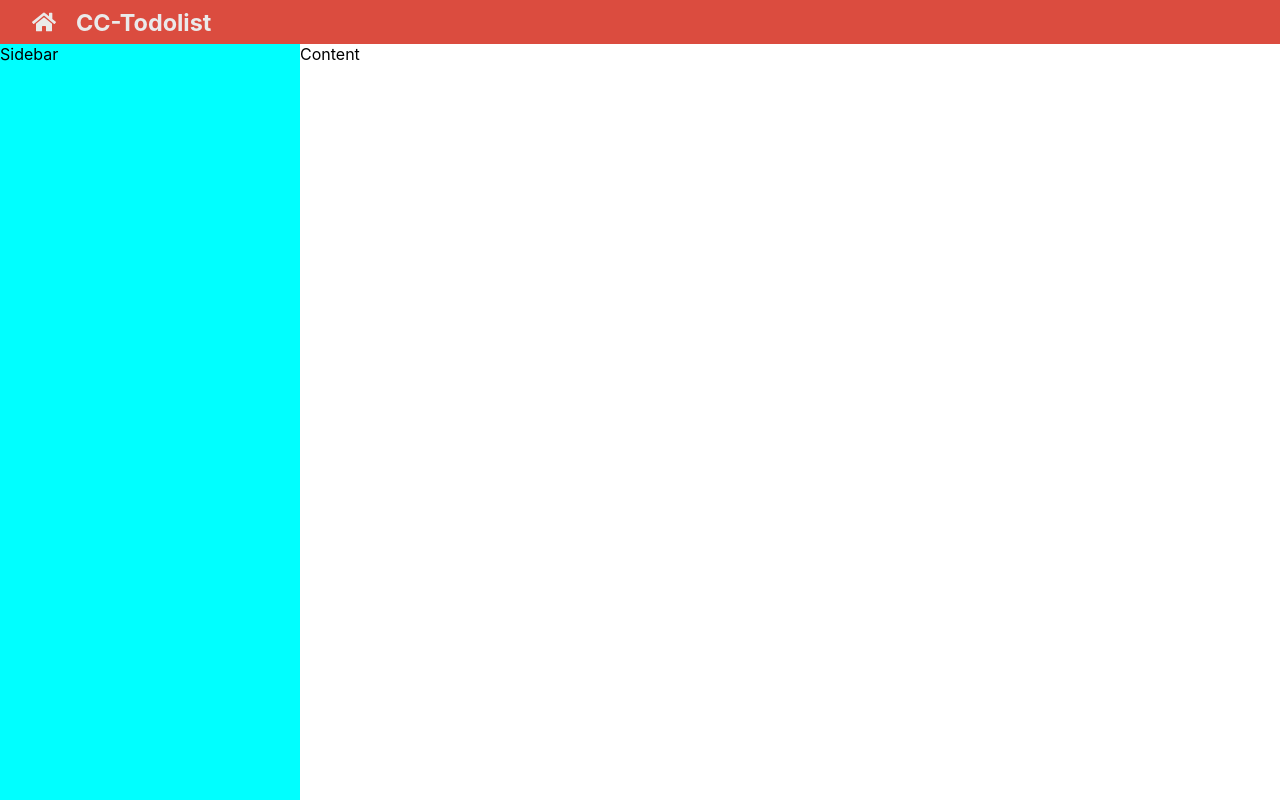
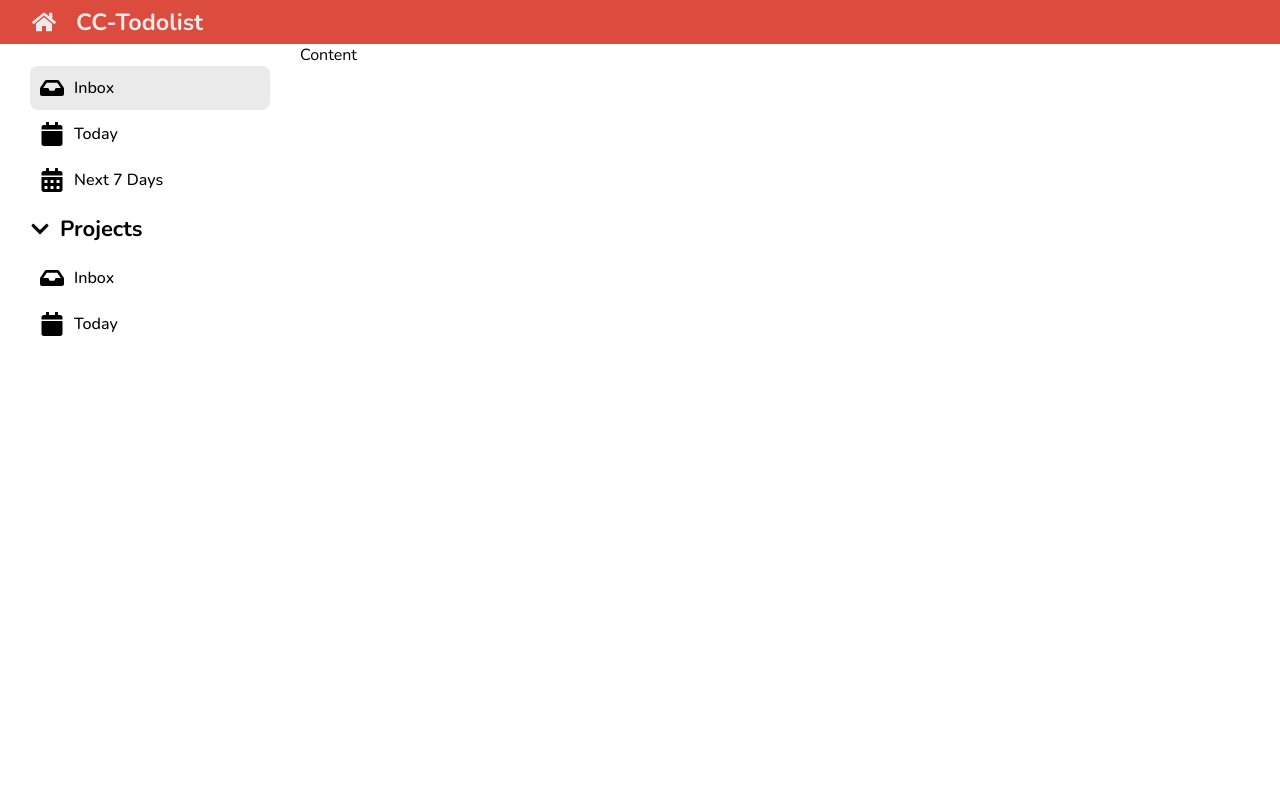
Before and after one commit to Prhathaikarn/React-Todolist, a React (Create React App) app: page / in a window 1280 px wide. Built offline with nearby package versions, Linux system fonts and the light colour scheme; the HTML template or start-up script is replaced by a standard one.

Commit message:
refactor component

```diff
--- a/src/App.js
+++ b/src/App.jsx
@@ -1,19 +1,15 @@
 import './App.scss';
-import { FaHome } from 'react-icons/fa';
+import { Header } from './components/Header';
+import { Sidebar } from './components/Sidebar'
 
 function App() {
   return (
     <div className="container">
       {/* header */}
-      <header className="header">
-        <span>
-          <FaHome />
-        </span>
-        <h3>CC-Todolist</h3>
-      </header>
+      <Header />
 
       {/* Sidebar */}
-      <aside className="sidebar">Sidebar</aside>
+      <Sidebar />
 
       {/* Content */}
       <main className="content">Content</main>
--- a/src/App.scss
+++ b/src/App.scss
@@ -4,6 +4,9 @@
 $sidebar-width: 300px;
 $header-height: 44px;
 
+li {
+    list-style: none;
+}
 .container {
     display: grid;
     grid-template-rows: $header-height calc(100vh - $header-height);
@@ -30,9 +33,64 @@
 }
 
 .sidebar {
+    // background-color: aqua;
     grid-row: 2/3;
     grid-column: 1/2;
-    background-color: aqua;
+    position: sticky;
+    // left: 0;
+    // top: 0;
+
+    // Inside
+    display: flex;
+    flex-direction: column;
+    gap: 10px;
+    padding: 20px 30px;
+
+    &__middle {
+        display: flex;
+        align-items: center;
+        gap: 10px;
+        font-size: 20px;
+
+        & > span {
+            display: flex;
+        }
+
+        & > h6 {
+            font-size: 22px;
+        }
+    }
+}
+
+.generic__lists ,
+.project__lists {
+    & > li {
+        display: flex;
+        align-items: center;
+        gap: 10px;
+        font-size: 24px;
+        cursor: pointer;
+        padding: 10px;
+        border-radius: 8px;
+        margin: 2px 0;
+
+        &:hover {
+            background-color: $grey;
+        }
+
+        & > span {
+            display: flex;
+        }
+
+        & > h6 {
+            font-weight: 500;
+        }
+
+    }
+}
+
+.active {
+    background-color: $grey;
 }
 
 .content {
--- /dev/null
+++ b/src/components/Header.jsx
@@ -0,0 +1,12 @@
+import { FaHome } from 'react-icons/fa';
+
+export function Header() {
+  return (
+    <header className="header">
+      <span>
+        <FaHome />
+      </span>
+      <h3>CC-Todolist</h3>
+    </header>
+  );
+}
--- /dev/null
+++ b/src/components/Sidebar.jsx
@@ -0,0 +1,28 @@
+import { FaInbox, FaCalendar, FaCalendarAlt, FaChevronDown } from 'react-icons/fa';
+
+
+export function Sidebar () {
+    return (
+        <aside className="sidebar">
+        <section className='sidebar__generic'>
+          <ul className='generic__lists'>
+            <li className='active'> <span><FaInbox /></span> <h6>Inbox</h6></li>
+            <li> <span><FaCalendar /></span> <h6>Today</h6></li>
+            <li> <span><FaCalendarAlt /></span> <h6>Next 7 Days</h6></li>
+          </ul>
+        </section>
+        <section className='sidebar__middle'>
+          <span> <FaChevronDown /> </span>
+          <h6>Projects</h6>
+        </section>
+        <section className='sidebar__project'>
+          <ul className='project__lists'>
+            <li> <span><FaInbox /></span> <h6>Inbox</h6></li>
+            <li> <span><FaCalendar /></span> <h6>Today</h6></li>
+
+          </ul>
+        </section>
+        </aside>
+
+    )
+}
--- a/src/index.css
+++ b/src/index.css
@@ -1,6 +1,10 @@
+@import url('https://fonts.googleapis.com/css2?family=Nunito:wght@200;300;400;500;600;700;800;900&family=Source+Sans+Pro:wght@400;600;700&display=swap');
+
+
+
 body {
   margin: 0;
-  font-family: -apple-system, BlinkMacSystemFont, 'Segoe UI', 'Roboto', 'Oxygen',
+  font-family: 'Nunito',-apple-system, BlinkMacSystemFont, 'Segoe UI', 'Roboto', 'Oxygen',
     'Ubuntu', 'Cantarell', 'Fira Sans', 'Droid Sans', 'Helvetica Neue',
     sans-serif;
   -webkit-font-smoothing: antialiased;
@@ -11,3 +15,10 @@
   font-family: source-code-pro, Menlo, Monaco, Consolas, 'Courier New',
     monospace;
 }
+
+
+* {
+  padding: 0;
+  margin: 0;
+  box-sizing: border-box;
+}
```
